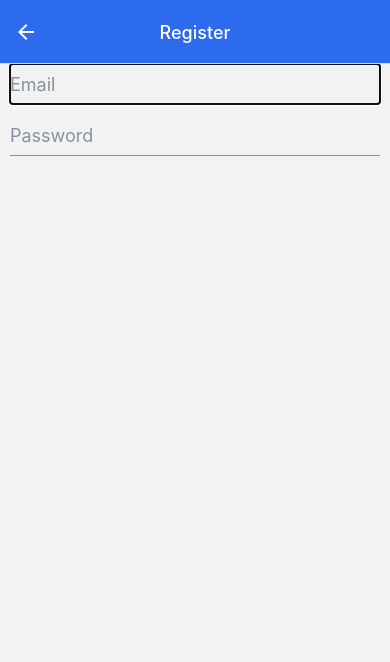
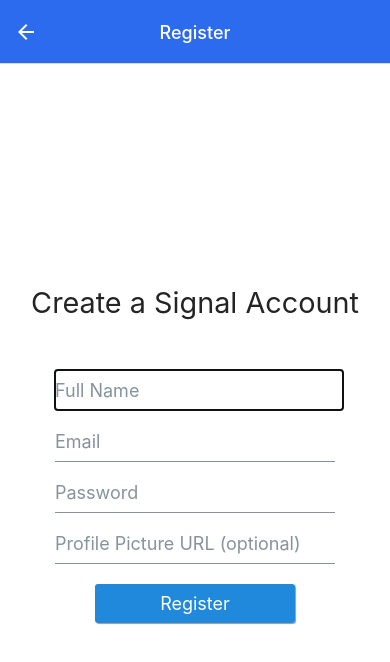
Before and after one commit to Loanne05/signal-clone, a React Native app: screen /Register in a window 390 px wide. Shown: the top 662 px of the page. Built offline with nearby package versions, Linux system fonts and the light colour scheme; no server answers.

Commit message:
Add Firebase

```diff
--- a/App.js
+++ b/App.js
@@ -5,6 +5,7 @@
 import { createNativeStackNavigator } from '@react-navigation/native-stack';
 import LoginScreen from './screens/LoginScreen';
 import RegisterScreen from './screens/RegisterScreen';
+import HomeScreen from './screens/HomeScreen';
 
 const Stack = createNativeStackNavigator();
 
@@ -21,6 +22,7 @@
       <Stack.Navigator screenOptions={globalScreenOptions}>
         <Stack.Screen name="Login" component={LoginScreen} />
         <Stack.Screen name="Register" component={RegisterScreen} />
+        <Stack.Screen name="Home" component={HomeScreen} />
       </Stack.Navigator>
 
     </NavigationContainer>
--- a/firebase.js
+++ b/firebase.js
@@ -1,3 +1,8 @@
+import firebase from 'firebase/compat/app';
+import 'firebase/compat/firestore';
+import 'firebase/compat/auth';
+
+
 const firebaseConfig = {
     apiKey: "AIzaSyC0rVfznefy_drcp8Vsi75RXS08NG1uQTc",
     authDomain: "signal-clone-build-9ddc1.firebaseapp.com",
@@ -6,3 +11,23 @@
     messagingSenderId: "49892866380",
     appId: "1:49892866380:web:c93f2dfabb470fa42f77e9"
 };
+
+
+// const app = firebase.initializeApp(firebaseConfig);
+// const db = firebase.firestore();
+// const auth = firebase.auth();
+
+// export { db, auth };
+
+let app;
+
+if(firebase.apps.length === 0){
+    app = firebase.initializeApp(firebaseConfig);
+}else {
+    app = firebase.app();
+}
+
+const db = app.firestore();
+const auth = firebase.auth();
+
+export {db, auth};
--- /dev/null
+++ b/screens/HomeScreen.js
@@ -0,0 +1,14 @@
+import { StyleSheet, Text, View } from 'react-native'
+import React from 'react'
+
+const HomeScreen = () => {
+  return (
+    <View>
+      <Text>HomeScreen</Text>
+    </View>
+  )
+}
+
+export default HomeScreen
+
+const styles = StyleSheet.create({})
--- a/screens/LoginScreen.js
+++ b/screens/LoginScreen.js
@@ -1,23 +1,39 @@
-import { StyleSheet, Text, View } from 'react-native'
-import { Button, Input, Image } from 'react-native-elements'
-import React, { useState } from 'react'
-import { StatusBar } from 'react-native'
+import { StyleSheet, Text, View } from 'react-native';
+import { Button, Input, Image } from 'react-native-elements';
+import React, { useEffect, useState } from 'react';
+import { StatusBar } from 'react-native';
+import { auth } from '../firebase';
 
 const LoginScreen = ({navigation}) => {
   const [email, setEmail] = useState("");
   const [password, setPassword] = useState("");
 
+  useEffect(() => {
+    const unsubscribe = auth.onAuthStateChanged((authUser) => {
+      console.log(authUser);
+      if(authUser) {
+        navigation.reset({
+          index: 0,
+          routes: [{ name: 'Home' }]
+        }); // remove the back button
+      }
+    });
+    return unsubscribe;
+  }, []);
+
   const signIn = () => {
 
-    }
+  };
+
   return (
     <View style={styles.container}>
       <StatusBar styles="light" />
-            <Image source={{
+      <Image
+        source={{
           uri:
             "https://upload.wikimedia.org/wikipedia/commons/thumb/6/6c/Facebook_Messenger_logo_2018.svg/2048px-Facebook_Messenger_logo_2018.svg.png",
         }}
-            style={{width: 150, height: 150}}
+        style={{ width: 150, height: 150 }}
       />
       <View style={styles.InputContainer}>
         <Input
@@ -27,33 +43,42 @@
           value={email}
           onChange={text => setEmail(text)}
         />
-                <Input placeholder='Password'
+        <Input
+          placeholder='Password'
           secureTextEntry
           type="password"
           value={password}
           onChange={text => setPassword(text)}
         />
       </View>
+      <Button
+        containerStyle={styles.button}
+        onPress={signIn}
+        title="Login"
+      />
+      <Button
+        onPress={() => navigation.navigate("Register")}
+        containerStyle={styles.button}
+        type="outline"
+        title="Register"
+      />
+      <View style={{ height: 100 }} />
+    </View>
+  );
+};
 
-            <Button  containerStyle={styles.button} onPress={signIn} title="Login" />
-            <Button  onPress={() => navigation.navigate("Register")} containerStyle={styles.button}  type="outline" title="Register" />
-            <View style={{height:100}}/>
-        </View>
-    )
-}
-
-export default LoginScreen
+export default LoginScreen;
 
 const styles = StyleSheet.create({
-    InputContainer:{
+  InputContainer: {
     width: 300,
     paddingTop: 10,
   },
-    button:{
+  button: {
     width: 200,
     marginTop: 15,
   },
-    container:{
+  container: {
     flex: 1,
     alignItems: "center",
     justifyContent: "center",
--- a/screens/RegisterScreen.js
+++ b/screens/RegisterScreen.js
@@ -1,32 +1,94 @@
-import { StyleSheet, Text, View } from 'react-native'
-import { Button, Input, Image } from 'react-native-elements'
-import React, { useState } from 'react'
+import { StyleSheet, View } from 'react-native';
+import { Button, Input, Image, Text, } from 'react-native-elements';
+import React, { useLayoutEffect, useState } from 'react';
+import { auth } from '../firebase';
 
-const RegisterScreen = ({navigation}) => {
+const RegisterScreen = ({ navigation }) => {
+  const [name, setName] = useState("");
   const [email, setEmail] = useState("");
   const [password, setPassword] = useState("");
+  const [imageUrl, setImageUrl] = useState("");
+
+  useLayoutEffect(() => {
+    navigation.setOptions({
+      headerBackTitle: "ABCdsad",
+    });
+  }, [navigation]);
+
+  const register = () => {
+    auth.createUserWithEmailAndPassword(email, password)
+      .then(authUser => {
+        authUser.user.updateProfile({
+          displayName: name,
+          photoURL:
+            imageUrl ||
+            "https://upload.wikimedia.org/wikipedia/commons/7/7c/Profile_avatar_placeholder_large.png?20150327203541",
+        })
+      })
+      .catch(error => alert(error.message))
+  };
 
   return (
-    <View>
-      <View style={styles.InputContainer}>
+    <View style={styles.container}>
+      <Text h3 style={{ marginBottom: 50 }}>
+        Create a Signal Account
+      </Text>
+
+      <View style={styles.inputContainer}>
         <Input
-                    placeholder='Email'
+          placeholder="Full Name"
           autoFocus
-                    type="email"
+          type='text'
+          value={name}
+          onChangeText={text => setName(text)}
+        />
+        <Input
+          placeholder="Email"
+          type='email'
           value={email}
-                    onChange={text => setEmail(text)}
+          onChangeText={text => setEmail(text)}
         />
-                <Input placeholder='Password'
+        <Input
+          placeholder="Password"
+          type='text'
           secureTextEntry
-                    type="password"
           value={password}
-                    onChange={text => setPassword(text)}
+          onChangeText={text => setPassword(text)}
+        />
+        <Input
+          placeholder="Profile Picture URL (optional)"
+          type='text'
+          value={imageUrl}
+          onChangeText={text => setImageUrl(text)}
+          onSubmitEditing={register}
         />
       </View>
+
+      <Button
+        containerStyle={styles.button}
+        raised
+        onPress={register}
+        title={'Register'}
+      />
     </View>
   )
 }
 
 export default RegisterScreen
 
-const styles = StyleSheet.create({})
+const styles = StyleSheet.create({
+  container: {
+    flex: 1,
+    alignItems: 'center',
+    justifyContent: 'center',
+    padding: 10,
+    backgroundColor: "white"
+  },
+  inputContainer: {
+    width: 300,
+  },
+  button: {
+    width: 200,
+    marginTop: 10,
+  }
+})
```
Also changed, not shown: 2 other files (tests, documents, lock files or other folders). Lines whose indentation alone changed are shown as unchanged.
